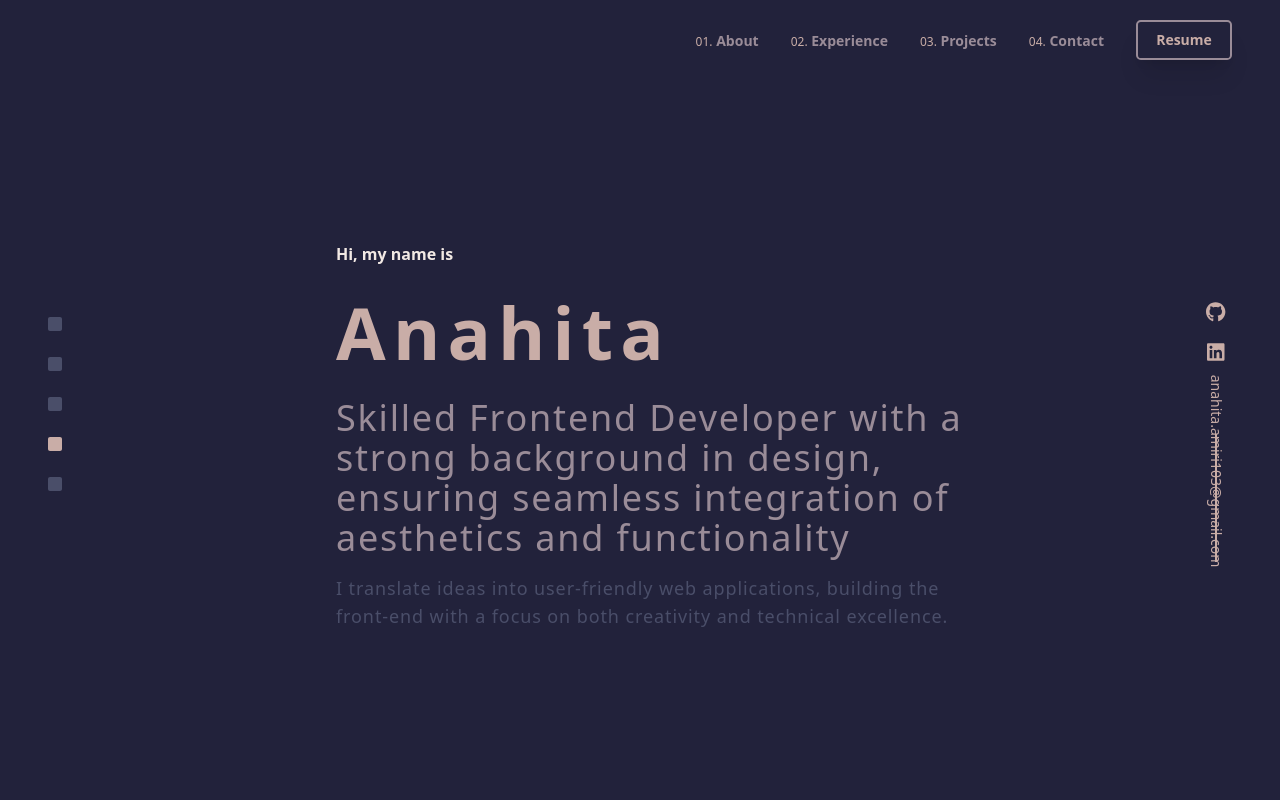
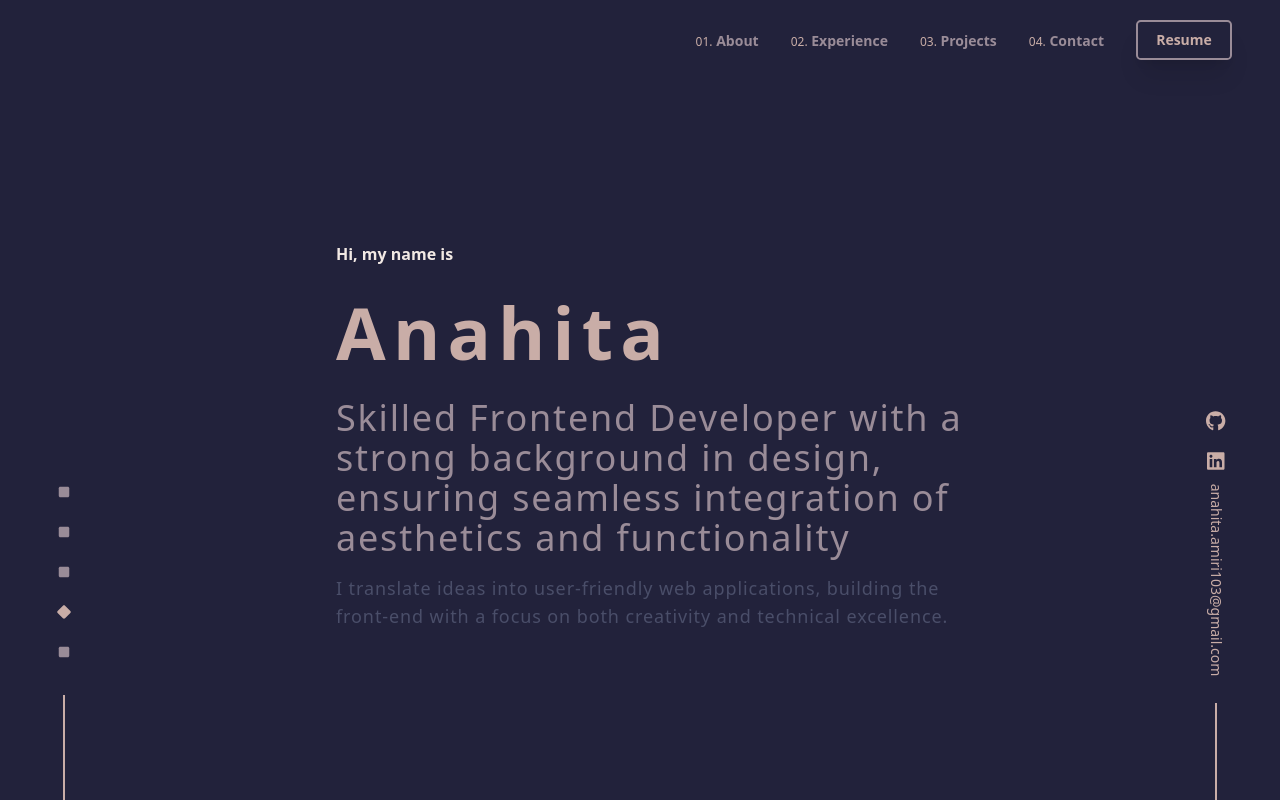
Before and after one commit to HitaBeeDev/portfolio, a React (Vite) app: page / in a window 1280 px wide. Shown: the top 800 px of the page. Built offline with nearby package versions, Linux system fonts and the light colour scheme.

Commit message:
updating home page

```diff
--- a/src/Components/Container.jsx
+++ b/src/Components/Container.jsx
@@ -3,8 +3,7 @@ import Navbvar from "../Navbar/Navbvar";
 import AboutSection from "./AboutSection";
 import HomeSection from "./HomeSection";
 import SocialIcons from "./SocialIcons";
-import { FontAwesomeIcon } from "@fortawesome/react-fontawesome";
-import { faSquare } from "@fortawesome/free-solid-svg-icons";
+import NavigationShapes from "./NavigationShapes";
 
 function Container() {
   const [activeDot, setActiveDot] = useState(0);
@@ -39,24 +38,12 @@ function Container() {
   return (
     <div>
       <div className="flex flex-row justify-between relative">
-        <div className="flex flex-col justify-center items-center h-screen ml-12 fixed left-0">
-          {[...Array(5)].map((_, index) => (
-            <div
-              key={index}
-              className={`h-4 w-4 rounded-full my-3`}
-              onClick={() => handleDotClick(index)}
-            >
-              <FontAwesomeIcon
-                icon={faSquare}
-                className={activeDot === index ? "text-color4" : "text-color2"}
-              />
-            </div>
-          ))}
-        </div>
+        <NavigationShapes
+          activeDot={activeDot}
+          handleDotClick={handleDotClick}
+        />
 
-        <div className="flex flex-col justify-center items-center h-screen mr-12 fixed right-0">
-          <SocialIcons />
-        </div>
+        <SocialIcons />
       </div>
 
       <div>
--- a/src/Components/NavigationShapes.jsx
+++ b/src/Components/NavigationShapes.jsx
@@ -1,5 +1,30 @@
-function NavigationShapes() {
-  return <div></div>;
+import { FontAwesomeIcon } from "@fortawesome/react-fontawesome";
+import { faSquare } from "@fortawesome/free-solid-svg-icons";
+
+function NavigationShapes({ activeDot, handleDotClick }) {
+  return (
+    <div className="flex flex-col justify-end items-center w-8 h-screen ml-12 fixed left-0 bottom-0">
+      <div className="flex flex-col-reverse">
+        {[...Array(5)].map((_, index) => (
+          <div
+            key={index}
+            className={`cursor-pointer my-2`}
+            onClick={() => handleDotClick(index)}
+          >
+            <FontAwesomeIcon
+              icon={faSquare}
+              className={`w-3 h-3 ${
+                activeDot === index + 2
+                  ? "text-color4 rotate-45"
+                  : "text-color3"
+              }`}
+            />
+          </div>
+        ))}
+      </div>
+      <div className="border-[0.5px] border-color4 w-52 mt-32 rotate-90"></div>
+    </div>
+  );
 }
 
 export default NavigationShapes;
--- a/src/Components/SocialIcons.jsx
+++ b/src/Components/SocialIcons.jsx
@@ -3,7 +3,7 @@ import { faGithub, faLinkedin } from "@fortawesome/free-brands-svg-icons";
 
 function SocialIcons() {
   return (
-    <div className="w-8 flex flex-col justify-center items-center gap-4">
+    <div className="w-8 gap-4 flex flex-col justify-end items-center h-screen mr-12 fixed right-0 bottom-0">
       <a href="https://github.com/HitaBeeDev">
         <FontAwesomeIcon className="text-color4 text-xl" icon={faGithub} />
       </a>
@@ -16,7 +16,7 @@ function SocialIcons() {
         anahita.amiri103@gmail.com
       </p>
 
-      <div className="border-[1px] border-color4 w-32 rotate-90"></div>
+      <div className="border-[1px] border-color4 w-48 mt-48 rotate-90"></div>
     </div>
   );
 }
```
